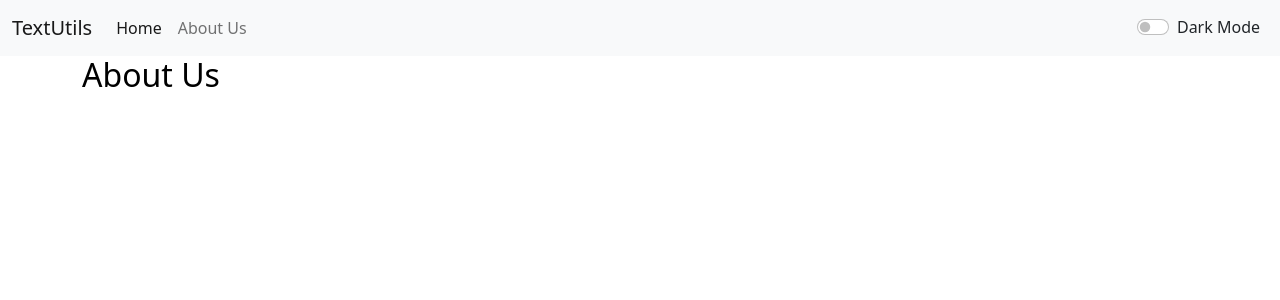
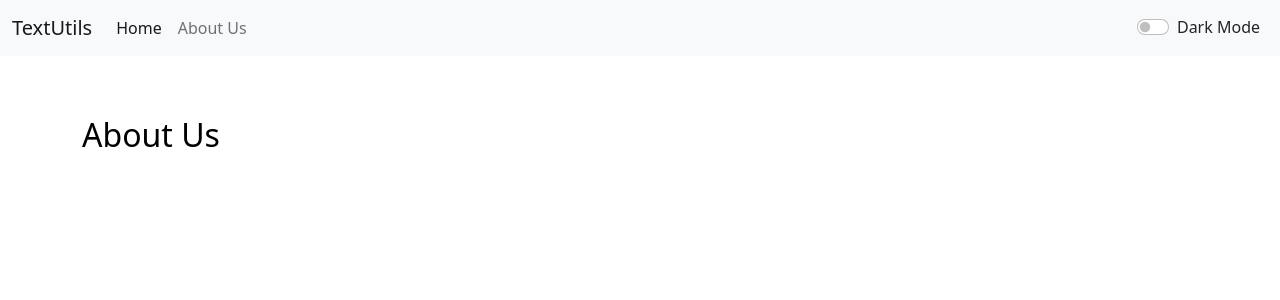
Before and after one commit to VikashDlw/textutils, a React (Create React App) app: page /textutils/about in a window 1280 px wide. Shown: the top 300 px of the page. Built offline with nearby package versions, Linux system fonts and the light colour scheme.

Commit message:
Fixed some bugs

```diff
--- a/package.json
+++ b/package.json
@@ -11,7 +11,7 @@
     "react": "^18.2.0",
     "react-dom": "^18.2.0",
     "react-router-dom": "^6.6.1",
-    "react-scripts": "5.0.1",
+    "react-scripts": "^5.0.1",
     "web-vitals": "^2.1.4"
   },
   "scripts": {
--- a/src/components/Alert.js
+++ b/src/components/Alert.js
@@ -2,8 +2,10 @@ import React from 'react'
 
 function Alert(props) {
   return (
-    props.alert && <div className={`alert alert-${props.alert.type} alert-dismissible fade show`} role="alert">
-        <strong>{props.alert.msg}</strong>
+    <div style={{height: '60px '}}>
+    {props.alert && <div className={`alert alert-${props.alert.type} alert-dismissible fade show`} role="alert">
+        <strong>{props.alert.type}: </strong>{props.alert.msg}
+        </div>}
     </div>
   )
 }
```
Also changed, not shown: 1 other file (tests, documents, lock files or other folders).
